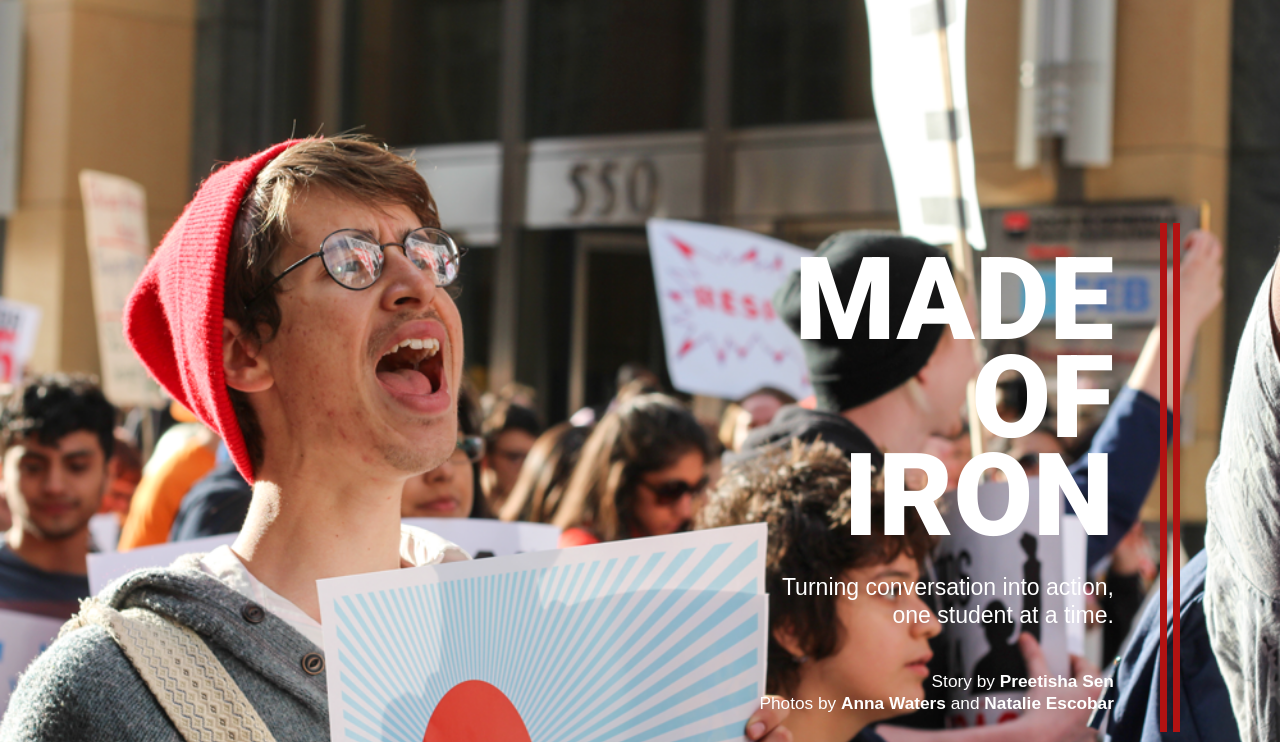
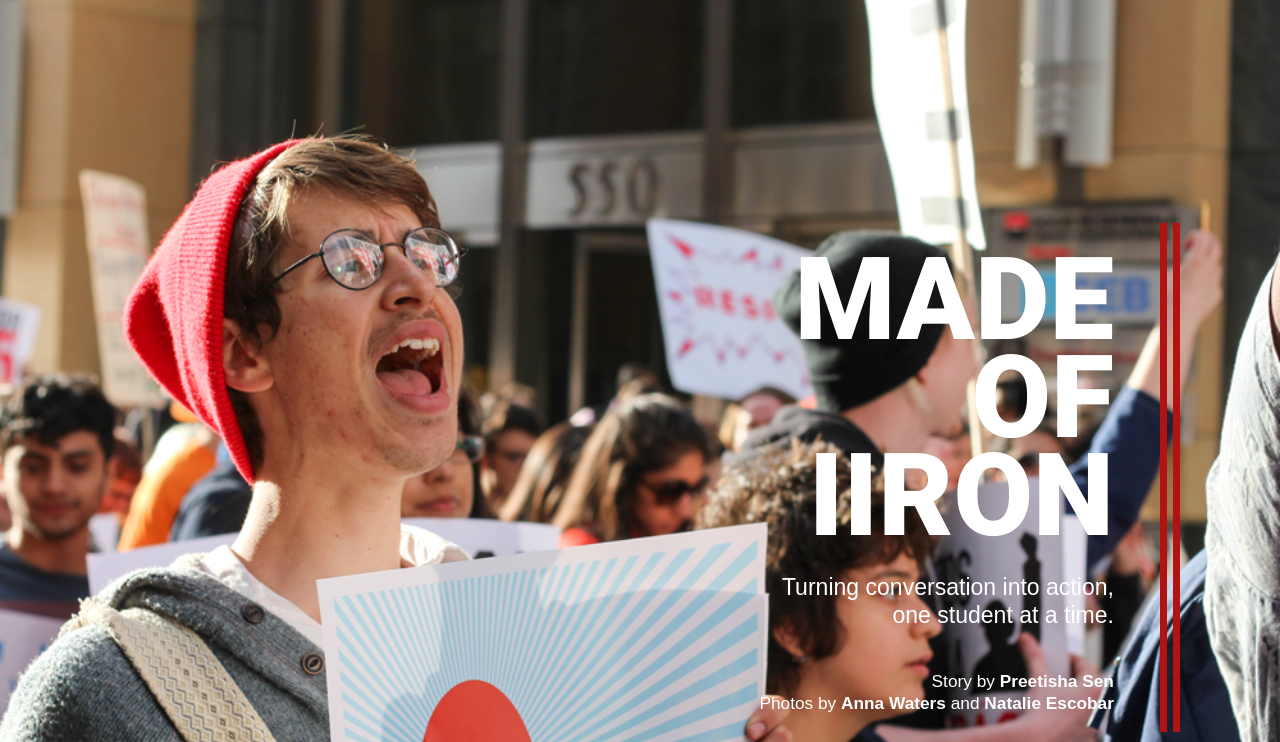
Before and after one commit to ashwu/feature-iiron, a plain HTML site: page index.html in a window 1280 px wide. Shown: the part 58-800 px from the top of the page. Drawn offline with nearby package versions, Linux system fonts and the light colour scheme.

Commit message:
headline fix

```diff
--- a/index.html
+++ b/index.html
@@ -35,7 +35,7 @@
         <div class="headline">
           <h1>MADE</h1>
           <h1>OF</h1>
-          <h1>IRON</h1>
+          <h1>IIRON</h1>
           <p class="dek">Turning conversation into action, <br>one student at a time.</p>
           <p class="byline">Story by <strong>Preetisha Sen</strong><br>Photos by <strong>Anna Waters</strong> and <strong>Natalie Escobar</strong></p>
         </div>
```
Also changed, not shown: 1 other file.
